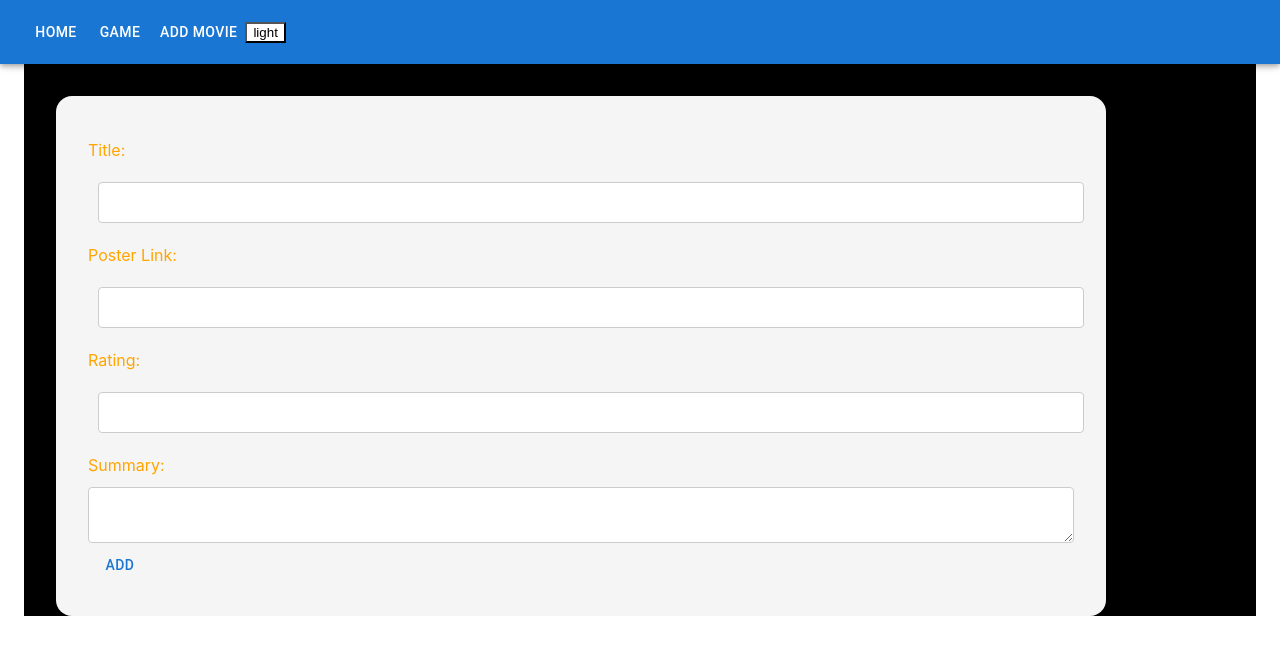
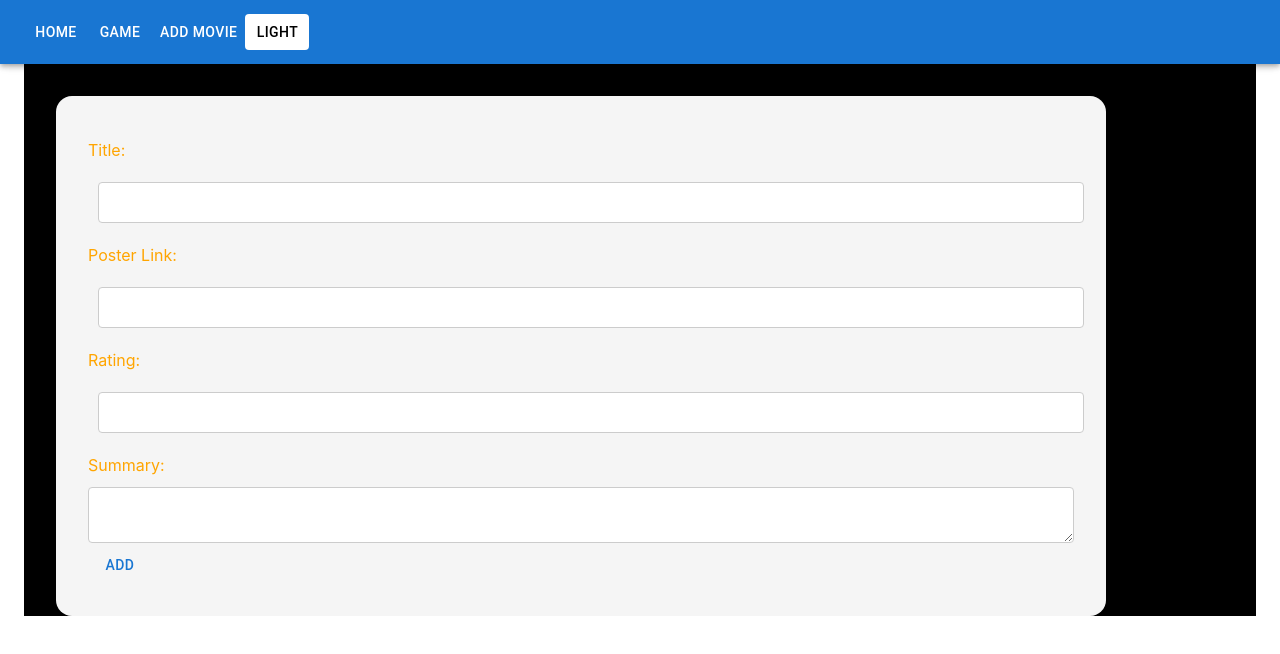
Before and after one commit to BhandariEteshKumar/reactapp1, a React (Create React App) app: page /inputmovie in a window 1280 px wide. Shown: the top 654 px of the page. Built offline with nearby package versions, Linux system fonts and the light colour scheme.

Commit message:
reactapp1

```diff
--- a/src/App.js
+++ b/src/App.js
@@ -1,7 +1,7 @@
 import React, { useState } from "react";
 import { Home } from "./Home";
 import "./index.css";
-import { Switch, Route, Link } from "react-router-dom";
+import { Switch, Route } from "react-router-dom";
 import { TicTacToe } from "./tictactoe";
 import { AppBar, Button, Toolbar } from "@mui/material";
 import { useHistory } from "react-router-dom";
@@ -164,11 +164,11 @@
   value = theme;
   console.log(value);
   return (
-    <button
+    <Button
       style={styles}
       onClick={() => setTheme(theme === "light" ? "black" : "light")}
     >
       {value}
-    </button>
+    </Button>
   );
 };
--- a/src/InputMovie.js
+++ b/src/InputMovie.js
@@ -1,4 +1,3 @@
-import { Movie } from "./Movie";
 import { Button } from "@mui/material";
 function InputMovie({ movies, setMovies }) {
   return (
@@ -29,7 +28,7 @@
         <Button
           variant="text"
           onClick={(e) => {
-            setMovies([...movies, { name: "jdslkf" }]);
+            setMovies([...movies, { name: {} }]);
             e.preventDefault();
           }}
         >
```
